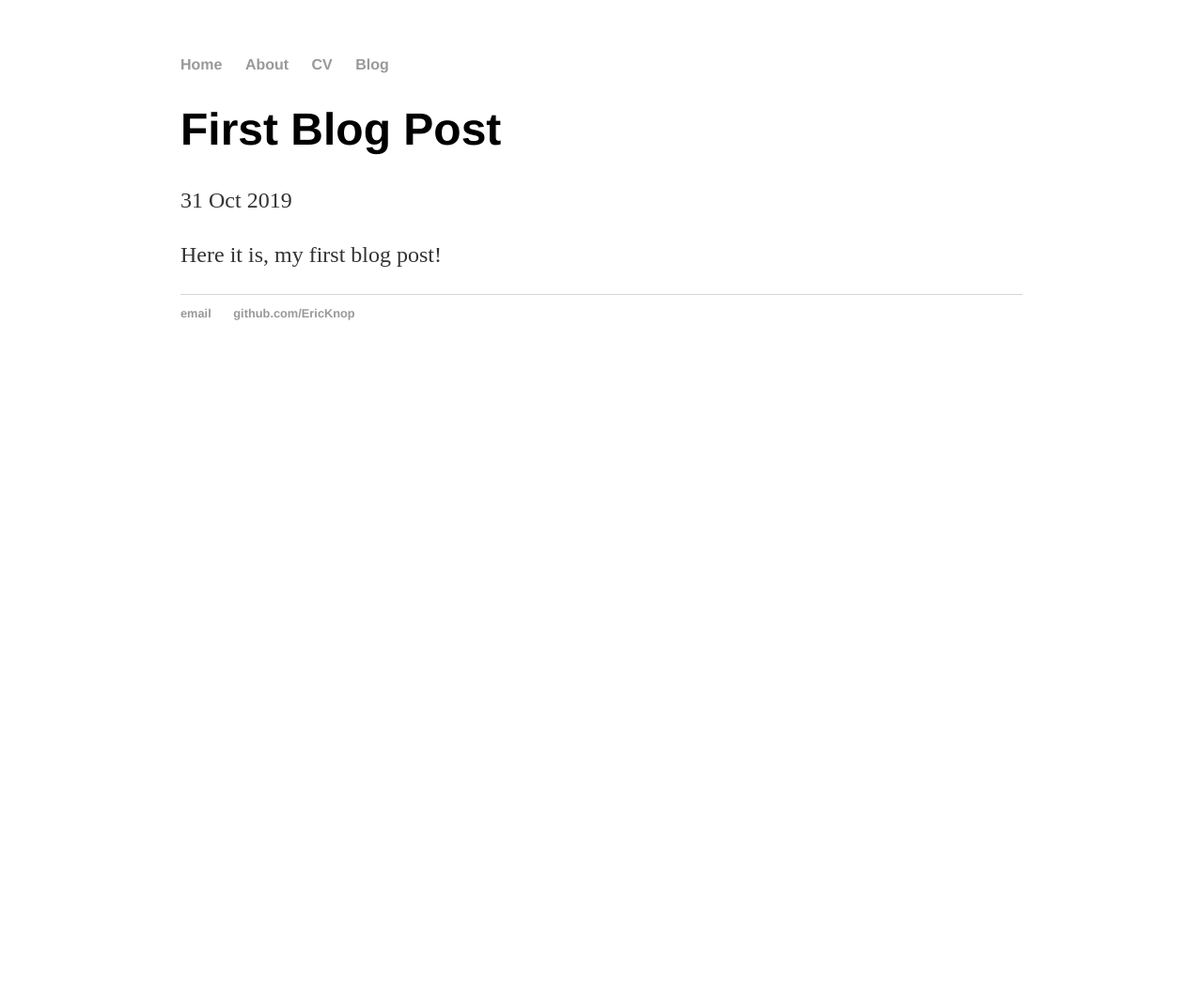
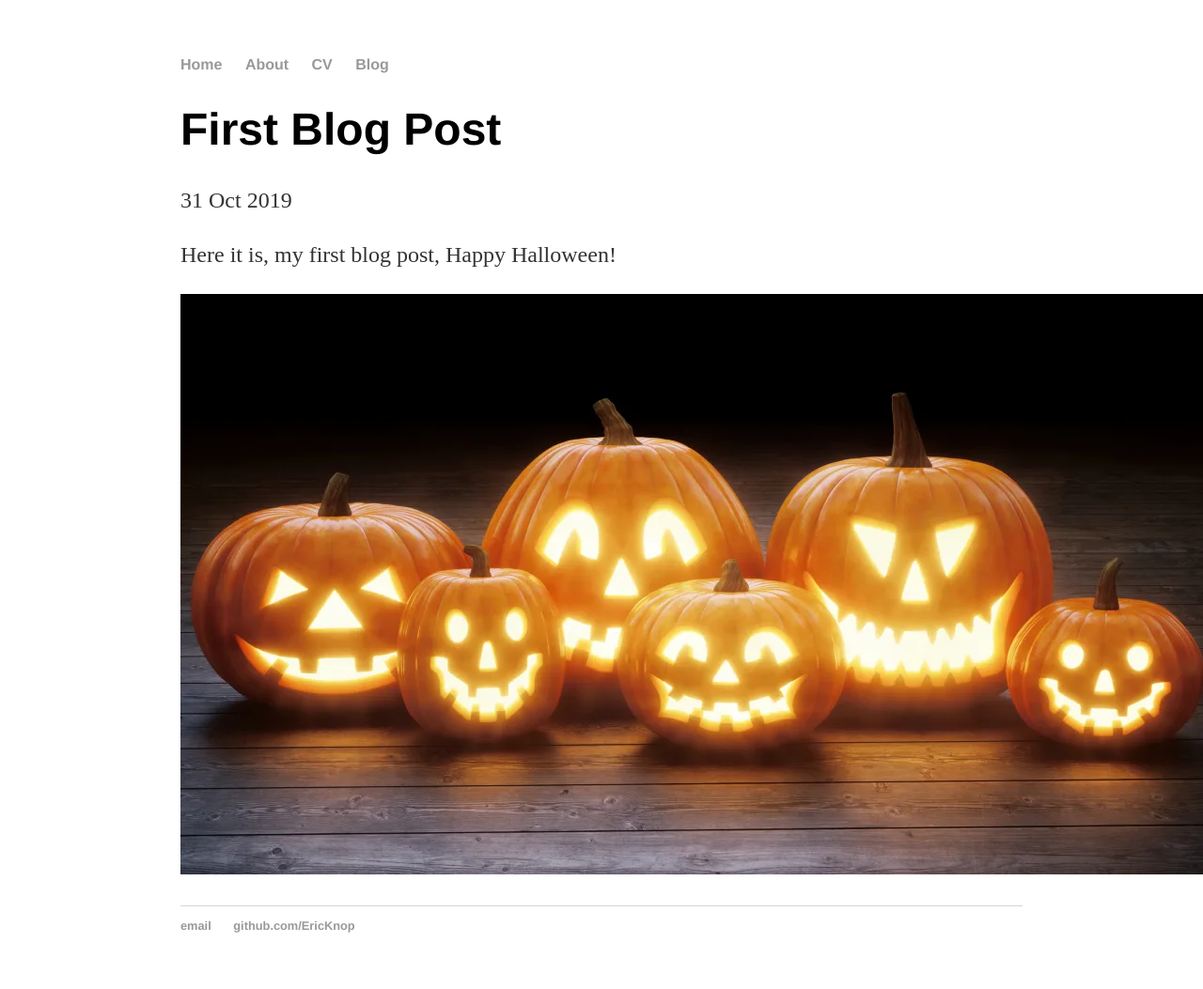
Before and after one commit to EricKnop/EricKnop.github.io, a Jekyll site: the page built from _posts/2019-10-31-first-post.md, in a window 1280 px wide. Shown: the whole page at 94% size. Built offline with Jekyll 4.4.1, drawn with Linux system fonts in a browser that asks for light colours; before the commit the page ends 900 px from its top, so only the background shows below that.

Commit message:
Update 2019-10-31-first-post.md

```diff
--- a/_posts/2019-10-31-first-post.md
+++ b/_posts/2019-10-31-first-post.md
@@ -3,4 +3,6 @@
 title: "First Blog Post"
 date: 2019-10-31
 ---
-Here it is, my first blog post!
+Here it is, my first blog post, Happy Halloween!
+
+![Image](https://github.com/EricKnop/EricKnop.github.io/blob/master/images/JackOLanterns.png?raw=true)
```
